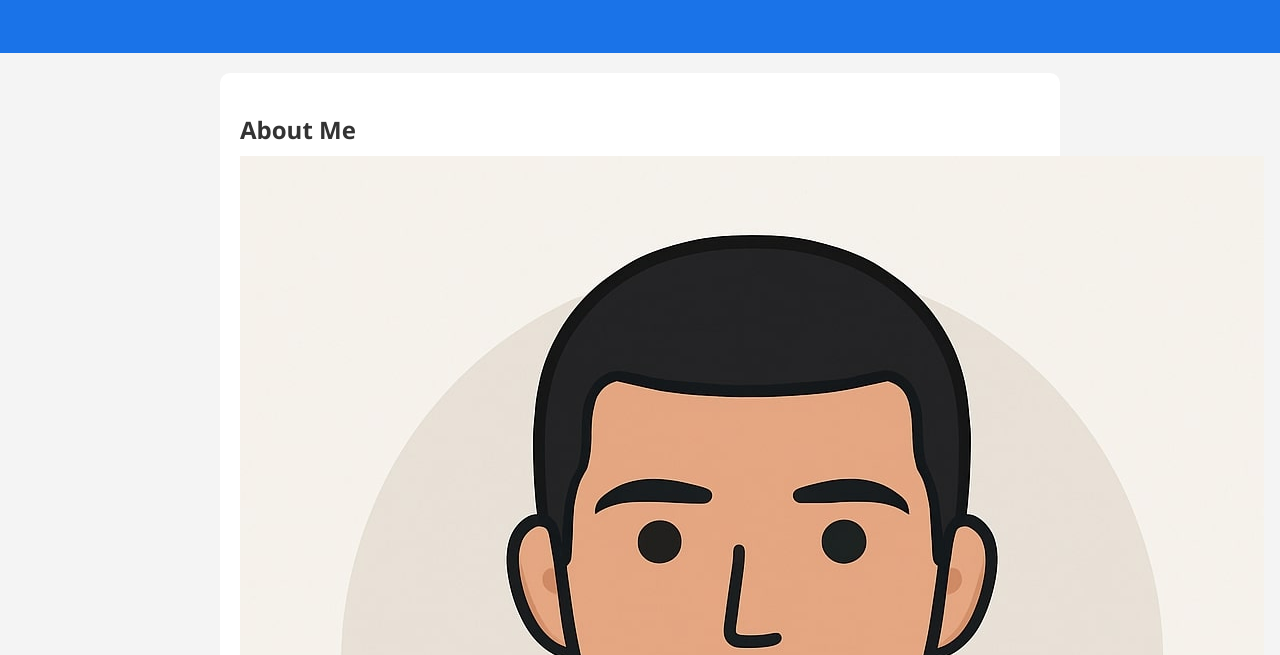
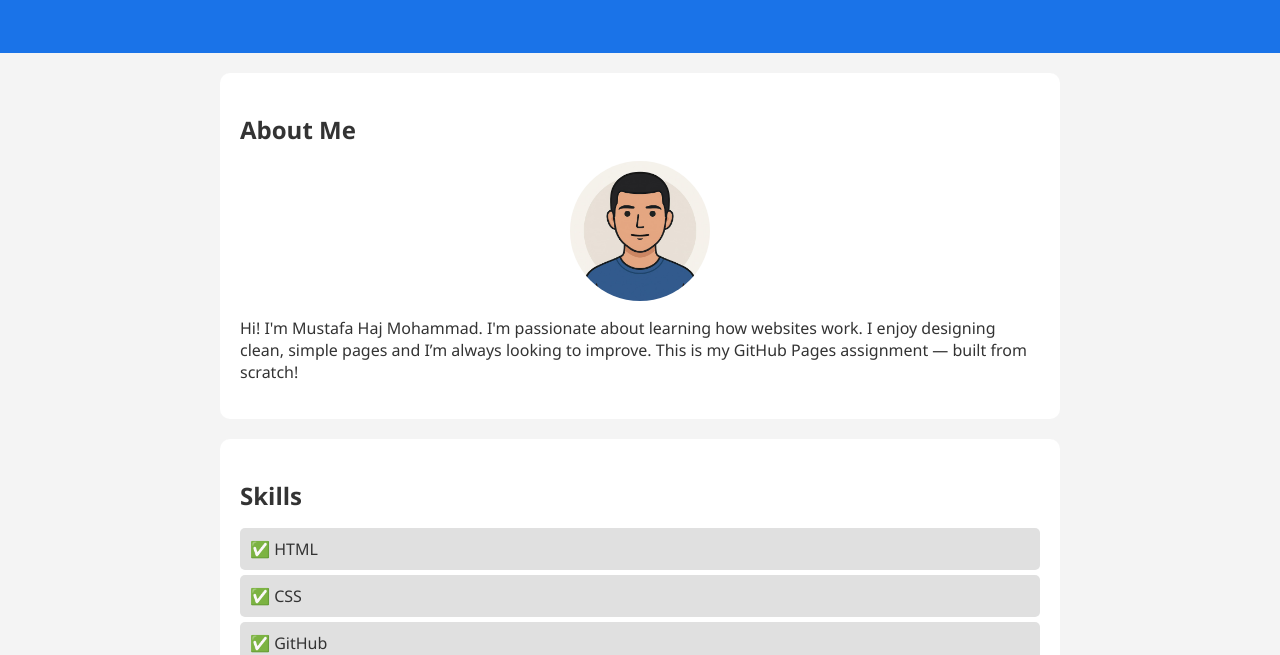
Before and after one commit to MustafaHajMohammad/MustafaHajMohammad.github.io, a plain HTML site: page index.html in a window 1280 px wide. Shown: the part 145-800 px from the top of the page. Drawn offline with Linux system fonts and the light colour scheme.

Commit message:
Update style.css

```diff
--- a/style.css
+++ b/style.css
@@ -43,3 +43,10 @@ footer {
   padding: 15px;
   margin-top: 20px;
 }
+
+.profile {
+  width: 140px;
+  border-radius: 50%;
+  display: block;
+  margin: 15px auto;
+}
```
